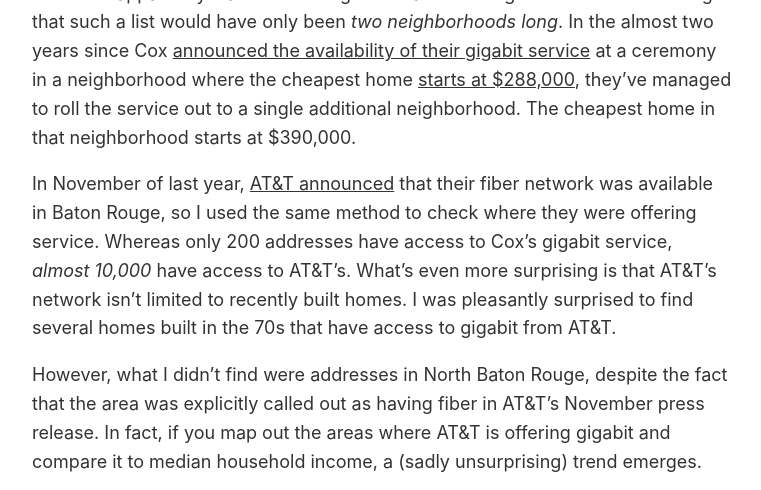
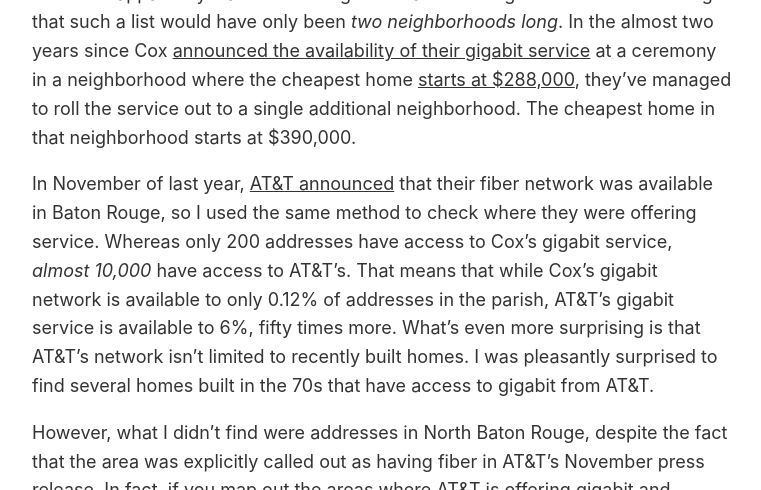
Before and after one commit to dstaley/dstaley.com, a Jekyll site: the page built from _posts/2017-04-30-gigabit-in-baton-rouge.markdown, in a window 1280 px wide and 900 px high, scrolled down 2128 px, cut to the strip 0-490 px from the top of the window. Shown: the whole strip, without its empty margins (258-1019 px from the left). Built offline with Jekyll 4.4.1, drawn with Linux system fonts in a browser that asks for light colours; comment, search, counter and statistics services are not loaded.

Commit message:
add percentages to gigabit post

```diff
--- a/_posts/2017-04-30-gigabit-in-baton-rouge.markdown
+++ b/_posts/2017-04-30-gigabit-in-baton-rouge.markdown
@@ -22,7 +22,7 @@
 
 After checking every address in the parish, I was incredibly surprised by how difficult it apparently was for Cox to give me a list of neighborhoods considering that such a list would have only been _two neighborhoods long_. In the almost two years since Cox [announced the availability of their gigabit service](http://www.prnewswire.com/news-releases/cox-communications-launches-gigabit-internet-service-in-louisiana-300118022.html) at a ceremony in a neighborhood where the cheapest home [starts at $288,000](http://www.americanazachary.com/available-homes-home-sites/floor-plans/), they've managed to roll the service out to a single additional neighborhood. The cheapest home in that neighborhood starts at $390,000.
 
-In November of last year, [AT&T announced](http://www.prnewswire.com/news-releases/100-fiber-network-powered-by-att-fiber-now-available-in-baton-rouge-area-300364490.html) that their fiber network was available in Baton Rouge, so I used the same method to check where they were offering service. Whereas only 200 addresses have access to Cox's gigabit service, _almost 10,000_ have access to AT&T's. What's even more surprising is that AT&T's network isn't limited to recently built homes. I was pleasantly surprised to find several homes built in the 70s that have access to gigabit from AT&T.
+In November of last year, [AT&T announced](http://www.prnewswire.com/news-releases/100-fiber-network-powered-by-att-fiber-now-available-in-baton-rouge-area-300364490.html) that their fiber network was available in Baton Rouge, so I used the same method to check where they were offering service. Whereas only 200 addresses have access to Cox's gigabit service, _almost 10,000_ have access to AT&T's. That means that while Cox's gigabit network is available to only 0.12% of addresses in the parish, AT&T's gigabit service is available to 6%, fifty times more. What's even more surprising is that AT&T's network isn't limited to recently built homes. I was pleasantly surprised to find several homes built in the 70s that have access to gigabit from AT&T.
 
 However, what I didn't find were addresses in North Baton Rouge, despite the fact that the area was explicitly called out as having fiber in AT&T's November press release. In fact, if you map out the areas where AT&T is offering gigabit and compare it to median household income, a (sadly unsurprising) trend emerges.
 
```
